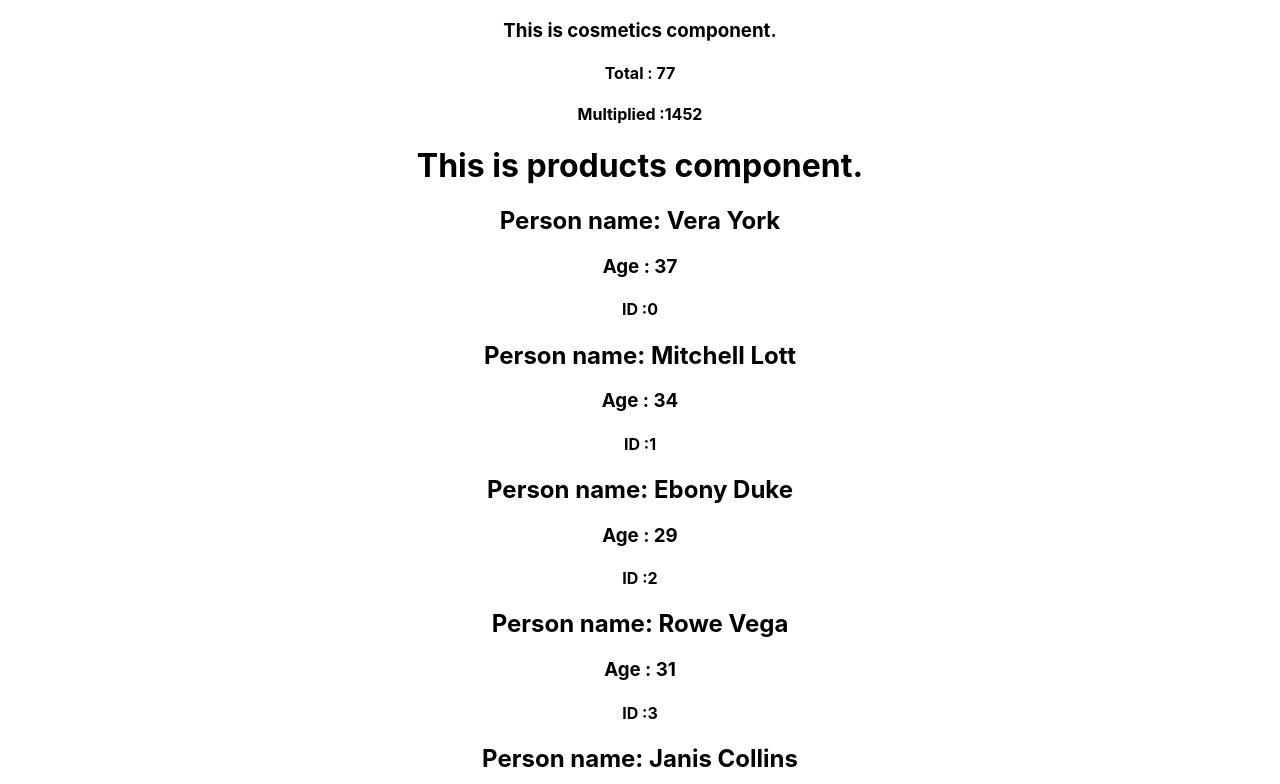
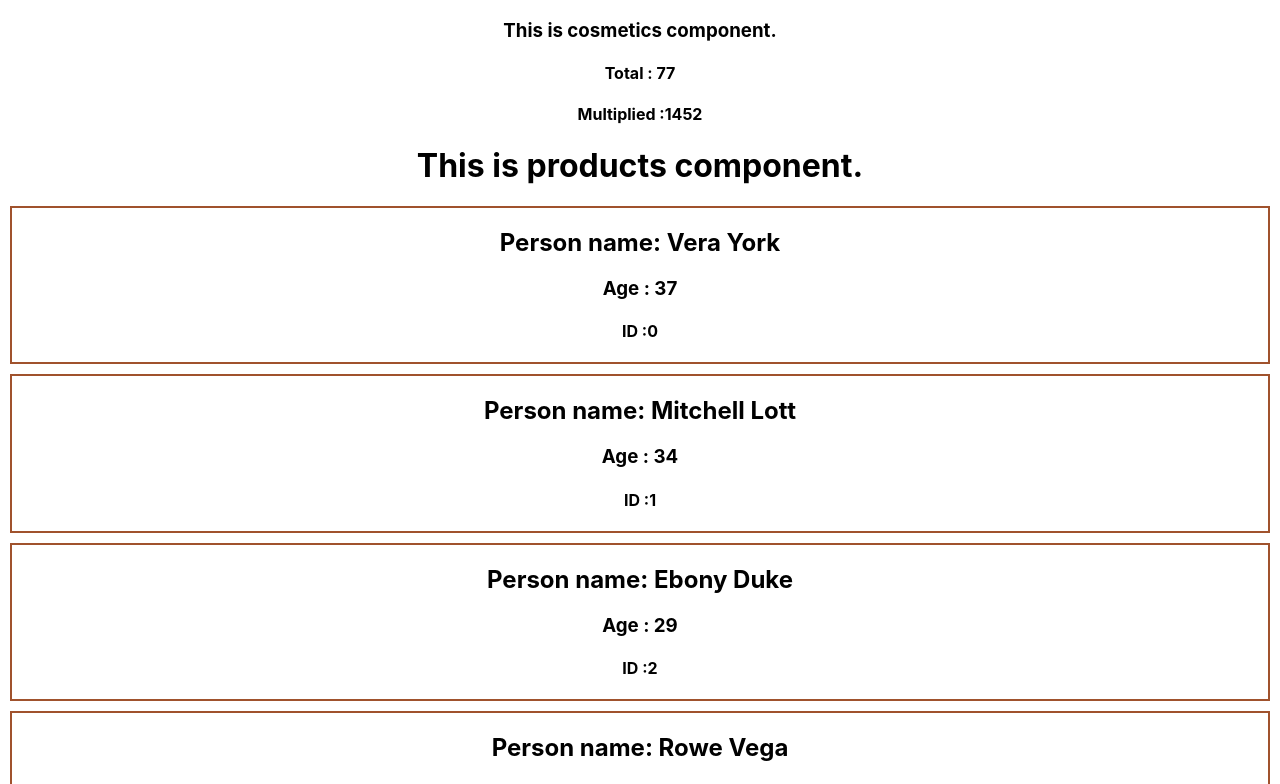
Before and after one commit to Sobuj54/module-49.5-Modules-and-Data-storage-Integration, a React (Create React App) app: page / in a window 1280 px wide. Shown: the top 784 px of the page. Built offline with nearby package versions, Linux system fonts and the light colour scheme.

Commit message:
added style

```diff
--- /dev/null
+++ b/src/Components/Product/Product.css
@@ -0,0 +1,4 @@
+.product{
+    border: 2px solid sienna;
+    margin: 10px;
+}
--- a/src/Components/Product/Product.js
+++ b/src/Components/Product/Product.js
@@ -1,9 +1,10 @@
 import React from "react";
+import "./Product.css";
 
 const Product = (props) => {
   const { index, name, age } = props.product;
   return (
-    <div>
+    <div className="product">
       <h2>Person name: {name}</h2>
       <h3>Age : {age}</h3>
       <h4>ID :{index}</h4>
--- a/src/Components/Products/Products.js
+++ b/src/Components/Products/Products.js
@@ -1,5 +1,6 @@
 import React, { useEffect, useState } from "react";
 import Product from "../Product/Product";
+import "./Products.css";
 
 const Products = () => {
   const [products, setProducts] = useState([]);
```
Also changed, not shown: src/Components/Products/Products.css (added).
